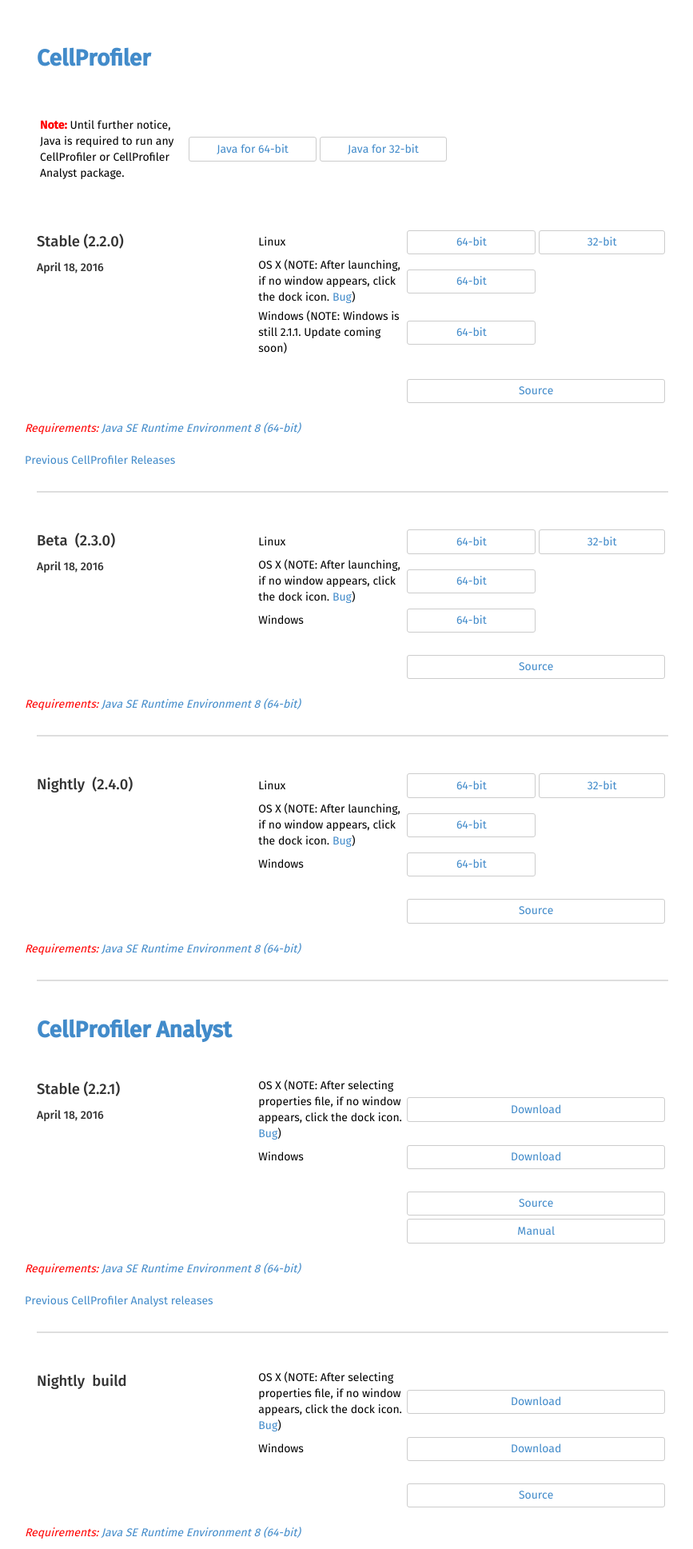
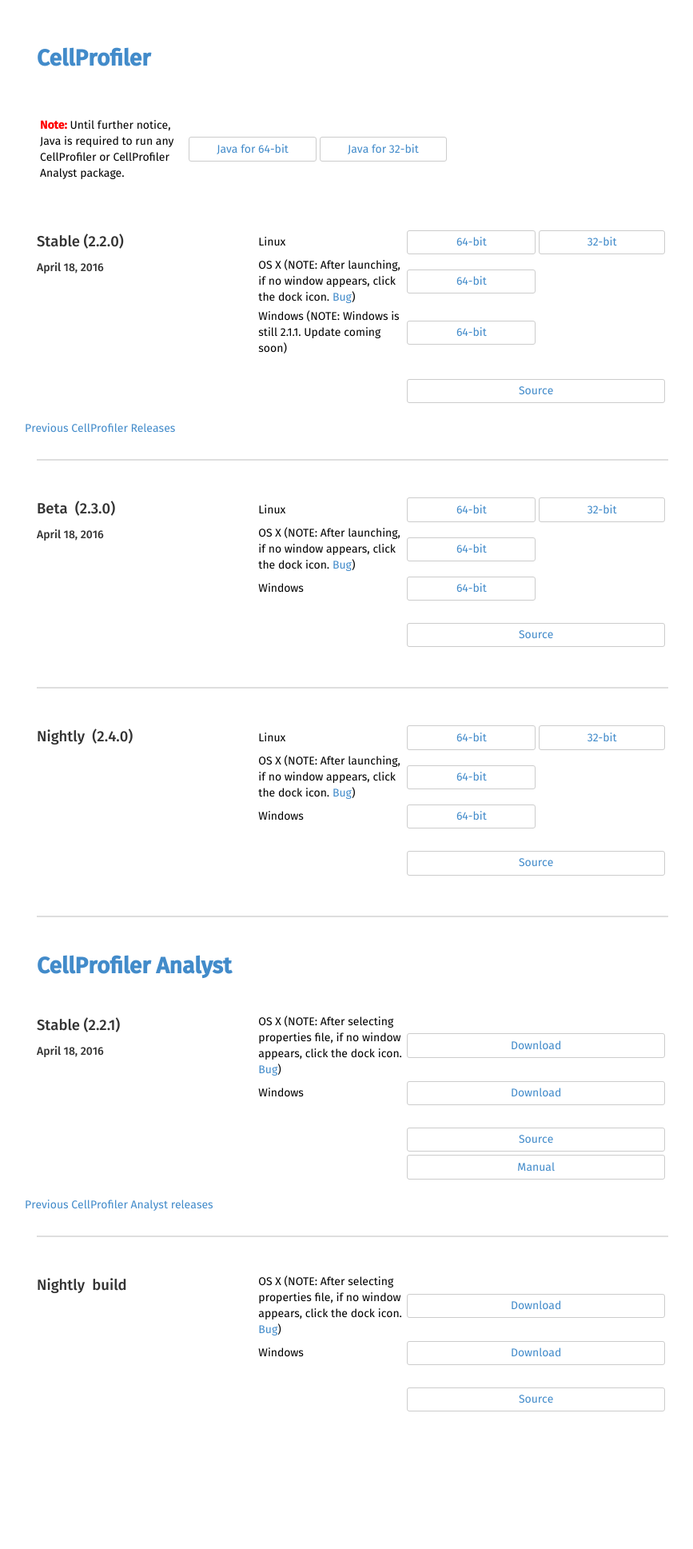
Before and after one commit to CellProfiler/cellprofiler.github.com-backup, a Jekyll site: the page built from releases/index.html, in a window 1280 px wide. Shown: the whole page at 80% size, without its empty margins (199-1066 px from the left). Built offline with Jekyll 4.4.1, drawn with Linux system fonts in a browser that asks for light colours; after the commit the page ends 1797 px from its top, so only the background shows below that.

Commit message:
remove java warning from every page

```diff
--- a/releases/index.html
+++ b/releases/index.html
@@ -67,8 +67,6 @@
     </table>
   </div>
 
-  <a href="http://www.oracle.com/technetwork/java/javase/downloads/jre8-downloads-2133155.html"><i><font color="red">Requirements:</font> Java SE Runtime Environment 8 (64-bit)</i></a>
-
   <br>
   <br>
 
@@ -124,8 +122,6 @@
       </tbody>
     </table>
   </div>
-  <a href=
-  "http://www.oracle.com/technetwork/java/javase/downloads/jre8-downloads-2133155.html"><i><font color="red">Requirements:</font> Java SE Runtime Environment 8 (64-bit)</i></a>
 </div>
 
 <hr/>
@@ -176,8 +172,6 @@
       </tbody>
     </table>
   </div>
-  <a href=
-  "http://www.oracle.com/technetwork/java/javase/downloads/jre8-downloads-2133155.html"><i><font color="red">Requirements:</font> Java SE Runtime Environment 8 (64-bit)</i></a>
 </div>
 
 <hr/>
@@ -223,8 +217,6 @@
       </tbody>
     </table>
   </div>
-  <a href=
-  "http://www.oracle.com/technetwork/java/javase/downloads/jre8-downloads-2133155.html"><i><font color="red">Requirements:</font> Java SE Runtime Environment 8 (64-bit)</i></a>
 
   <br>
   <br>
@@ -270,6 +262,4 @@
       </tbody>
     </table>
   </div>
-  <a href=
-  "http://www.oracle.com/technetwork/java/javase/downloads/jre8-downloads-2133155.html"><i><font color="red">Requirements:</font> Java SE Runtime Environment 8 (64-bit)</i></a>
 </div>
```
